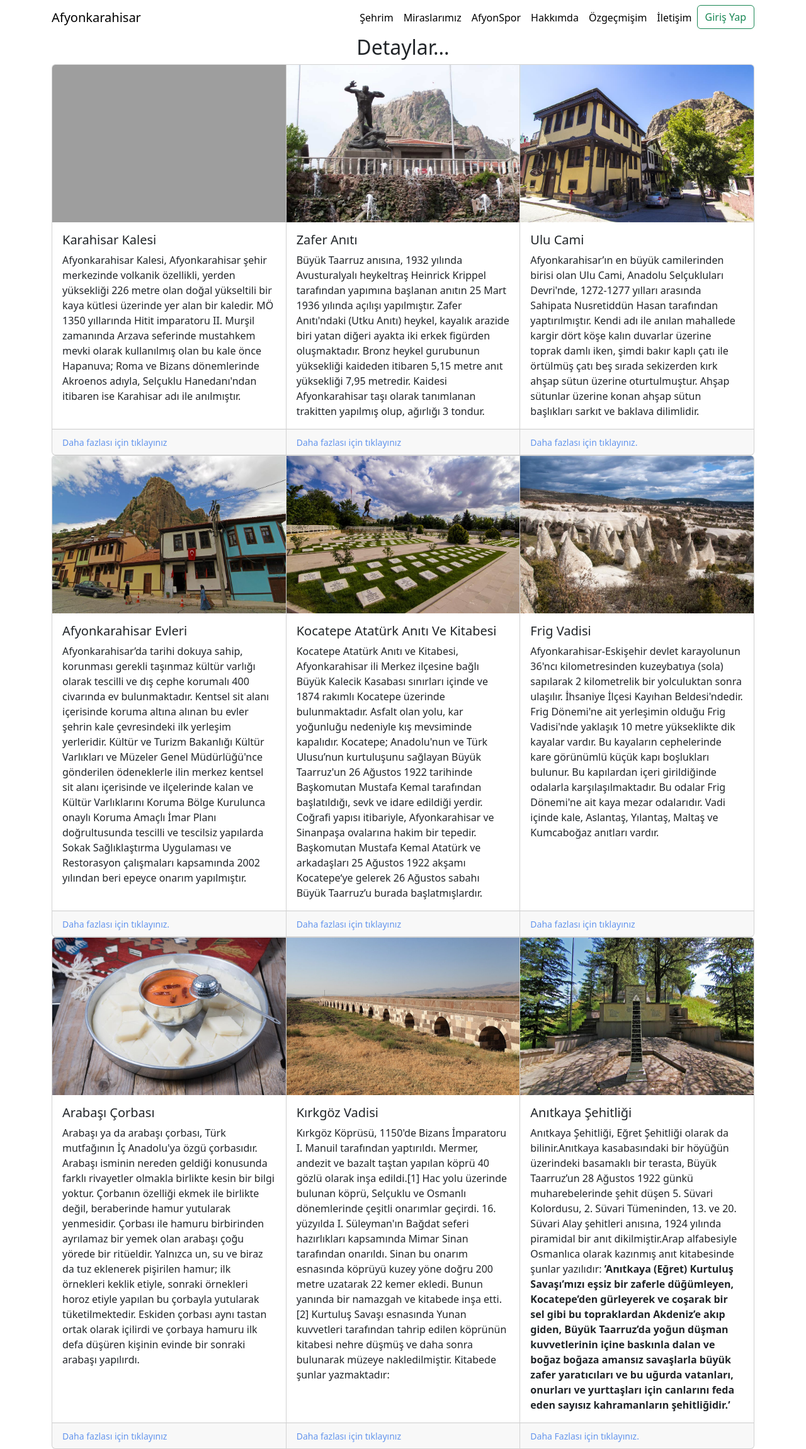
After one commit to alitekes1/AfyonkarahisarVeBen, a PHP site: page /detaylar.html in a window 1280 px wide. The commit adds this page. Shown: the whole page at 63% size. Run offline with PHP 8.4, Linux system fonts and the light colour scheme; grey boxes are pictures that could not be loaded.

Commit message:
detaylar sayfası eklendi + diğer küçük düzeltmeler

```diff
--- /dev/null
+++ b/detaylar.html
@@ -0,0 +1,243 @@
+<!DOCTYPE html>
+<html lang="en">
+
+<head>
+  <meta charset="UTF-8">
+  <meta http-equiv="X-UA-Compatible" content="IE=edge">
+  <meta name="viewport" content="width=device-width, initial-scale=1.0">
+  <link href="https://cdn.jsdelivr.net/npm/bootstrap@5.3.0-alpha3/dist/css/bootstrap.min.css" rel="stylesheet"
+    integrity="sha384-KK94CHFLLe+nY2dmCWGMq91rCGa5gtU4mk92HdvYe+M/SXH301p5ILy+dN9+nJOZ" crossorigin="anonymous">
+
+  <title>Fotoğraflar</title>
+
+
+  <style>
+    .card img {
+      height: 250px;
+    }
+    a{
+      text-decoration: none;
+      color: cornflowerblue;
+    }
+  </style>
+</head>
+
+<body>
+  <script src="https://cdn.jsdelivr.net/npm/bootstrap@5.3.0-alpha3/dist/js/bootstrap.bundle.min.js"
+    integrity="sha384-ENjdO4Dr2bkBIFxQpeoTz1HIcje39Wm4jDKdf19U8gI4ddQ3GYNS7NTKfAdVQSZe"
+    crossorigin="anonymous"></script>
+  <header class="container ">
+    <div class="row">
+      <nav class="navbar navbar-expand-lg navbar-light bg-transparent ">
+        <div class="container-fluid">
+          <div class="col-sm-4">
+            <a class="navbar-brand ortala" href="index.html">Afyonkarahisar</a>
+            <button class="navbar-toggler" type="button" data-bs-toggle="collapse" data-bs-target="#navbarNav"
+              aria-controls="navbarNav" aria-expanded="false" aria-label="Toggle navigation">
+              <span class="navbar-toggler-icon"></span>
+            </button>
+          </div>
+          <div class="collapse navbar-collapse col-sm-8 justify-content-end" id="navbarNav">
+            <ul class="navbar-nav ortala">
+              <li class="nav-item">
+                <a class="nav-link active" href="sehrim.html" target="_blank">Şehrim</a>
+              </li>
+              <li class="nav-item">
+                <a class="nav-link active " href="mirasimiz.html" target="_blank">Miraslarımız</a>
+              </li>
+              <li class="nav-item">
+                <a class="nav-link active  " href="takimimiz.html" target="_blank">AfyonSpor</a>
+              </li>
+              <li class="nav-item">
+                <a class="nav-link active " href="hakkimda.html" target="_blank">Hakkımda</a>
+              </li>
+              <li class="nav-item">
+                <a class="nav-link active  " href="ozgecmisCv.html" target="_blank">Özgeçmişim</a>
+              </li>
+              <li class="nav-item">
+                <a class="nav-link active  " href="iletisim.html" target="_blank">İletişim</a>
+              </li>
+              <li class="nav-item">
+                <a href="loginPage.html" id="girisyapbtn" class="btn btn-outline-success">Giriş Yap</a>
+              </li>
+            </ul>
+          </div>
+        </div>
+      </nav>
+    </div>
+  </header>
+  <div class="container">
+    <div class="row">
+      <div class="col-sm-12">
+        <h2 style="text-align: center;">Detaylar...</h2>
+        <div class="row-sm-4">
+          <div class="card-group">
+            <div class="card">
+              <img src="images/yatayEniyisi1.jpg" class="card-img-top" alt="...">
+              <div class="card-body">
+                <h5 class="card-title">Karahisar Kalesi</h5>
+                <p class="card-text">Afyonkarahisar Kalesi, Afyonkarahisar şehir merkezinde volkanik özellikli, yerden
+                  yüksekliği 226 metre olan doğal yükseltili bir kaya kütlesi üzerinde yer alan bir kaledir. MÖ 1350
+                  yıllarında Hitit imparatoru II. Murşil zamanında Arzava seferinde mustahkem mevki olarak kullanılmış
+                  olan bu kale önce Hapanuva; Roma ve Bizans dönemlerinde Akroenos adıyla, Selçuklu Hanedanı'ndan
+                  itibaren ise Karahisar adı ile anılmıştır.</p>
+              </div>
+              <div class="card-footer">
+                <small class="text-body-secondary"><a href="https://www.kulturportali.gov.tr/turkiye/afyonkarahisar/gezilecekyer/afyonkarahisar-kalesi" target="_blank">Daha fazlası için tıklayınız</a></small>
+              </div>
+            </div>
+            <div class="card">
+              <img src="images/zaferaniti.jpg" class="card-img-top" alt="...">
+              <div class="card-body">
+                <h5 class="card-title">Zafer Anıtı</h5>
+                <p class="card-text">Büyük Taarruz anısına, 1932 yılında Avusturalyalı heykeltraş Heinrick Krippel
+                  tarafından yapımına başlanan anıtın 25 Mart 1936 yılında açılışı yapılmıştır. Zafer Anıtı'ndaki (Utku
+                  Anıtı) heykel, kayalık arazide biri yatan diğeri ayakta iki erkek figürden oluşmaktadır. Bronz heykel
+                  gurubunun yüksekliği kaideden itibaren 5,15 metre anıt yüksekliği 7,95 metredir. Kaidesi
+                  Afyonkarahisar taşı olarak tanımlanan trakitten yapılmış olup, ağırlığı 3 tondur.
+
+                </p>
+              </div>
+              <div class="card-footer">
+                <small class="text-body-secondary"><a href="https://www.kulturportali.gov.tr/turkiye/afyonkarahisar/gezilecekyer/zafer--utku-aniti" target="_blank">Daha fazlası için tıklayınız</a></small>
+              </div>
+            </div>
+            <div class="card">
+              <img src="images/yatay7837,afyon-merkez-kentsel-sit---iktm-arsiv-2020-7jpg.png" class="card-img-top"
+                alt="...">
+              <div class="card-body">
+                <h5 class="card-title">Ulu Cami</h5>
+                <p class="card-text">Afyonkarahisar’ın en büyük camilerinden birisi olan Ulu Cami, Anadolu Selçukluları
+                  Devri'nde, 1272-1277 yılları arasında Sahipata Nusretiddün Hasan tarafından yaptırılmıştır. Kendi adı
+                  ile anılan mahallede kargir dört köşe kalın duvarlar üzerine toprak damlı iken, şimdi bakır kaplı çatı
+                  ile örtülmüş çatı beş sırada sekizerden kırk ahşap sütun üzerine oturtulmuştur. Ahşap sütunlar üzerine
+                  konan ahşap sütun başlıkları sarkıt ve baklava dilimlidir. </p>
+              </div>
+              <div class="card-footer">
+                <small class="text-body-secondary"><a href="https://www.kulturportali.gov.tr/turkiye/afyonkarahisar/gezilecekyer/ulu-camii839501" target="_blank">Daha fazlası için tıklayınız.</a></small>
+              </div>
+            </div>
+          </div>
+        </div>
+        <div class="row-sm-4">
+          <div class="card-group">
+            <div class="card">
+              <img src="images/yatay7948,afyoonnjpg.png" class="card-img-top" alt="...">
+              <div class="card-body">
+                <h5 class="card-title">Afyonkarahisar Evleri</h5>
+                <p class="card-text">Afyonkarahisar’da tarihi dokuya sahip, korunması gerekli taşınmaz kültür varlığı
+                  olarak tescilli ve dış cephe korumalı 400 civarında ev bulunmaktadır. Kentsel sit alanı içerisinde
+                  koruma altına alınan bu evler şehrin kale çevresindeki ilk yerleşim yerleridir. Kültür ve Turizm
+                  Bakanlığı Kültür Varlıkları ve Müzeler Genel Müdürlüğü'nce gönderilen ödeneklerle ilin merkez kentsel
+                  sit alanı içerisinde ve ilçelerinde kalan ve Kültür Varlıklarını Koruma Bölge Kurulunca onaylı Koruma
+                  Amaçlı İmar Planı doğrultusunda tescilli ve tescilsiz yapılarda Sokak Sağlıklaştırma Uygulaması ve
+                  Restorasyon çalışmaları kapsamında 2002 yılından beri epeyce onarım yapılmıştır.</p>
+              </div>
+              <div class="card-footer">
+                <small class="text-body-secondary"><a href="https://www.kulturportali.gov.tr/turkiye/afyonkarahisar/gezilecekyer/kentsel-sit+" target="_blank">Daha fazlası için tıklayınız.</a></small>
+              </div>
+            </div>
+            <div class="card">
+              <img src="images/yatay7843,buyuk-taarruz-sehitligi-iktm-2020-arsiv-2jpg.png" class="card-img-top"
+                alt="...">
+              <div class="card-body">
+                <h5 class="card-title"> Kocatepe Atatürk Anıtı Ve Kitabesi
+                </h5>
+                <p class="card-text">Kocatepe Atatürk Anıtı ve Kitabesi, Afyonkarahisar ili Merkez ilçesine bağlı Büyük
+                  Kalecik Kasabası sınırları içinde ve 1874 rakımlı Kocatepe üzerinde bulunmaktadır. Asfalt olan yolu,
+                  kar yoğunluğu nedeniyle kış mevsiminde kapalıdır. Kocatepe; Anadolu'nun ve Türk Ulusu’nun kurtuluşunu
+                  sağlayan Büyük Taarruz'un 26 Ağustos 1922 tarihinde Başkomutan Mustafa Kemal tarafından başlatıldığı,
+                  sevk ve idare edildiği yerdir. Coğrafi yapısı itibariyle, Afyonkarahisar ve Sinanpaşa ovalarına hakim
+                  bir tepedir. Başkomutan Mustafa Kemal Atatürk ve arkadaşları 25 Ağustos 1922 akşamı Kocatepe‘ye
+                  gelerek 26 Ağustos sabahı Büyük Taarruz’u burada başlatmışlardır.</p>
+              </div>
+              <div class="card-footer">
+                <small class="text-body-secondary"><a href="https://www.kulturportali.gov.tr/turkiye/afyonkarahisar/gezilecekyer/zafer--utku-aniti" target="_blank">Daha fazlası için tıklayınız</a></small>
+              </div>
+            </div>
+            <div class="card">
+              <img src="images/yatay7775,agin-kaya-yerlesimi-bayat-iktm-2020-arsiv-4jpg.png" class="card-img-top"
+                alt="...">
+              <div class="card-body">
+                <h5 class="card-title">Frig Vadisi</h5>
+                <p class="card-text">Afyonkarahisar-Eskişehir devlet karayolunun 36'ncı kilometresinden kuzeybatıya
+                  (sola) sapılarak 2 kilometrelik bir yolculuktan sonra ulaşılır. İhsaniye İlçesi Kayıhan
+                  Beldesi'ndedir. Frig Dönemi'ne ait yerleşimin olduğu Frig Vadisi'nde yaklaşık 10 metre yükseklikte dik
+                  kayalar vardır. Bu kayaların cephelerinde kare görünümlü küçük kapı boşlukları bulunur. Bu kapılardan
+                  içeri girildiğinde odalarla karşılaşılmaktadır. Bu odalar Frig Dönemi'ne ait kaya mezar odalarıdır.
+                  Vadi içinde kale, Aslantaş, Yılantaş, Maltaş ve Kumcaboğaz anıtları vardır.</p>
+              </div>
+              <div class="card-footer">
+                <small class="text-body-secondary"><a href="https://www.kulturportali.gov.tr/turkiye/afyonkarahisar/gezilecekyer/frigya--goynus-vadisi" target="_blank">Daha fazlası için tıklayınız</a></small>
+              </div>
+            </div>
+          </div>
+        </div>
+        <div class="row-sm-4">
+          <div class="card-group">
+            <div class="card">
+              <img src="images/yatay8111,arapasijpg.png" class="card-img-top" alt="...">
+              <div class="card-body">
+                <h5 class="card-title">Arabaşı Çorbası</h5>
+                <p class="card-text">Arabaşı ya da arabaşı çorbası, Türk mutfağının İç Anadolu'ya özgü çorbasıdır.
+
+                  Arabaşı isminin nereden geldiği konusunda farklı rivayetler olmakla birlikte kesin bir bilgi yoktur.
+                  Çorbanın özelliği ekmek ile birlikte değil, beraberinde hamur yutularak yenmesidir. Çorbası ile hamuru
+                  birbirinden ayrılamaz bir yemek olan arabaşı çoğu yörede bir ritüeldir.
+
+                  Yalnızca un, su ve biraz da tuz eklenerek pişirilen hamur; ilk örnekleri keklik etiyle, sonraki
+                  örnekleri horoz etiyle yapılan bu çorbayla yutularak tüketilmektedir. Eskiden çorbası aynı tastan
+                  ortak olarak içilirdi ve çorbaya hamuru ilk defa düşüren kişinin evinde bir sonraki arabaşı yapılırdı.
+                </p>
+              </div>
+              <div class="card-footer">
+                <small class="text-body-secondary"><a href="https://www.nefisyemektarifleri.com/arabasi-corbasi-ve-hamuru-yapimi/" target="_blank">Daha fazlası için tıklayınız</a></small>
+              </div>
+            </div>
+            <div class="card">
+              <img src="images/yatayimage.jpg" class="card-img-top" alt="...">
+              <div class="card-body">
+                <h5 class="card-title">Kırkgöz Vadisi </h5>
+                <p class="card-text">Kırkgöz Köprüsü, 1150'de Bizans İmparatoru I. Manuil tarafından yaptırıldı. Mermer,
+                  andezit ve bazalt taştan yapılan köprü 40 gözlü olarak inşa edildi.[1] Hac yolu üzerinde bulunan
+                  köprü, Selçuklu ve Osmanlı dönemlerinde çeşitli onarımlar geçirdi. 16. yüzyılda I. Süleyman'ın Bağdat
+                  seferi hazırlıkları kapsamında Mimar Sinan tarafından onarıldı. Sinan bu onarım esnasında köprüyü
+                  kuzey yöne doğru 200 metre uzatarak 22 kemer ekledi. Bunun yanında bir namazgah ve kitabede inşa
+                  etti.[2] Kurtuluş Savaşı esnasında Yunan kuvvetleri tarafından tahrip edilen köprünün kitabesi nehre
+                  düşmüş ve daha sonra bulunarak müzeye nakledilmiştir. Kitabede şunlar yazmaktadır:</p>
+              </div>
+              <div class="card-footer">
+                <small class="text-body-secondary"><a href="https://www.kulturportali.gov.tr/turkiye/afyonkarahisar/kulturenvanteri/kirkgoz-koprusu" target="_blank">Daha fazlası için tıklayınız</a></small>
+              </div>
+            </div>
+            <div class="card">
+              <img src="images/yatay7840,anitkaya-sehitligi-iktm-2020-arsiv-2jpg.png" class="card-img-top" alt="...">
+              <div class="card-body">
+                <h5 class="card-title">Anıtkaya Şehitliği</h5>
+                <p class="card-text">Anıtkaya Şehitliği, Eğret Şehitliği olarak da bilinir.Anıtkaya kasabasındaki bir
+                  höyüğün üzerindeki basamaklı bir terasta, Büyük Taarruz’un 28 Ağustos 1922 günkü muharebelerinde şehit
+                  düşen 5. Süvari Kolordusu, 2. Süvari Tümeninden, 13. ve 20. Süvari Alay şehitleri anısına, 1924
+                  yılında piramidal bir anıt dikilmiştir.Arap alfabesiyle
+                  Osmanlıca olarak kazınmış anıt kitabesinde şunlar yazılıdır: <b> ’Anıtkaya (Eğret) Kurtuluş
+                    Savaşı’mızı
+                    eşsiz bir zaferle düğümleyen, Kocatepe’den gürleyerek ve coşarak bir sel gibi bu topraklardan
+                    Akdeniz’e akıp giden, Büyük Taarruz’da yoğun düşman kuvvetlerinin içine baskınla dalan ve boğaz
+                    boğaza
+                    amansız savaşlarla büyük zafer yaratıcıları ve bu uğurda vatanları, onurları ve yurttaşları için
+                    canlarını feda eden sayısız kahramanların şehitliğidir.’</b>
+                </p>
+              </div>
+              <div class="card-footer">
+                <small class="text-body-secondary"><a href="https://www.kulturportali.gov.tr/turkiye/afyonkarahisar/gezilecekyer/anitkaya-sehitligi" target="_blank">Daha Fazlası için tıklayınız.</a></small>
+              </div>
+            </div>
+          </div>
+        </div>
+      </div>
+    </div>
+  </div>
+  </div>
+
+</body>
+
+</html>
--- a/mirasimiz.html
+++ b/mirasimiz.html
@@ -8,7 +8,6 @@
     <link href="https://cdn.jsdelivr.net/npm/bootstrap@5.0.2/dist/css/bootstrap.min.css" rel="stylesheet"
         integrity="sha384-EVSTQN3/azprG1Anm3QDgpJLIm9Nao0Yz1ztcQTwFspd3yD65VohhpuuCOmLASjC" crossorigin="anonymous">
     <link rel="stylesheet" href="css/index.css">
-    <link rel="stylesheet" href="css/iletisim.css">
     <!--FONT AWESOME linkedi n ve github logosunun gözükmesi için-->
     <link rel="stylesheet" href="https://cdnjs.cloudflare.com/ajax/libs/font-awesome/4.7.0/css/font-awesome.min.css">
     <!--GOOGLE FONTS-->
--- a/ozgecmisCv.html
+++ b/ozgecmisCv.html
@@ -133,10 +133,10 @@
                                     style="width: 65%">
                                 </div>
                             </div>
-                            <li>HTML-CSS-JavaScript</li>
+                            <li>HTML-CSS-JavaScript-Bootsrap</li>
                             <div class="progress" role="progressbar" aria-label="Animated striped example"
                                 aria-valuenow="75" aria-valuemin="0" aria-valuemax="100">
-                                <div class="progress-bar progress-bar-striped progress-bar bg-dark" style="width: 50%">
+                                <div class="progress-bar progress-bar-striped progress-bar bg-dark" style="width: 65%">
                                 </div>
                             </div>
                             <li>C</li>
--- a/sehrim.html
+++ b/sehrim.html
@@ -8,7 +8,6 @@
     <link href="https://cdn.jsdelivr.net/npm/bootstrap@5.0.2/dist/css/bootstrap.min.css" rel="stylesheet"
         integrity="sha384-EVSTQN3/azprG1Anm3QDgpJLIm9Nao0Yz1ztcQTwFspd3yD65VohhpuuCOmLASjC" crossorigin="anonymous">
     <link rel="stylesheet" href="css/index.css">
-    <link rel="stylesheet" href="css/iletisim.css">
     <title>03 | Şehrimiz</title>
     <!--FONT AWESOME-->
     <link rel="stylesheet" href="https://cdnjs.cloudflare.com/ajax/libs/font-awesome/4.7.0/css/font-awesome.min.css">
```
Also changed, not shown: css/iletisim.css (+15 -3 lines), css/index.css (+9 -6 lines), hakkimda.html (+27 -27 lines), iletisim.html (+6 -7 lines), index.html (+76 -59 lines), php/login.php (+5 -4 lines), images/ulucami.jpeg (added), images/zaferaniti.jpg (added), images/zaferanıtı.jpg (added).
